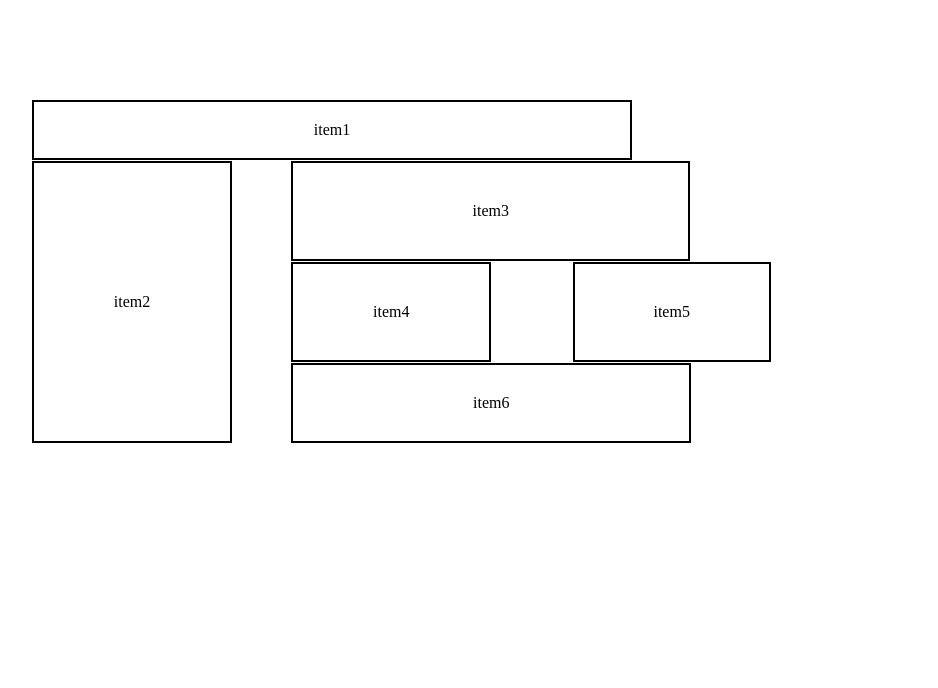
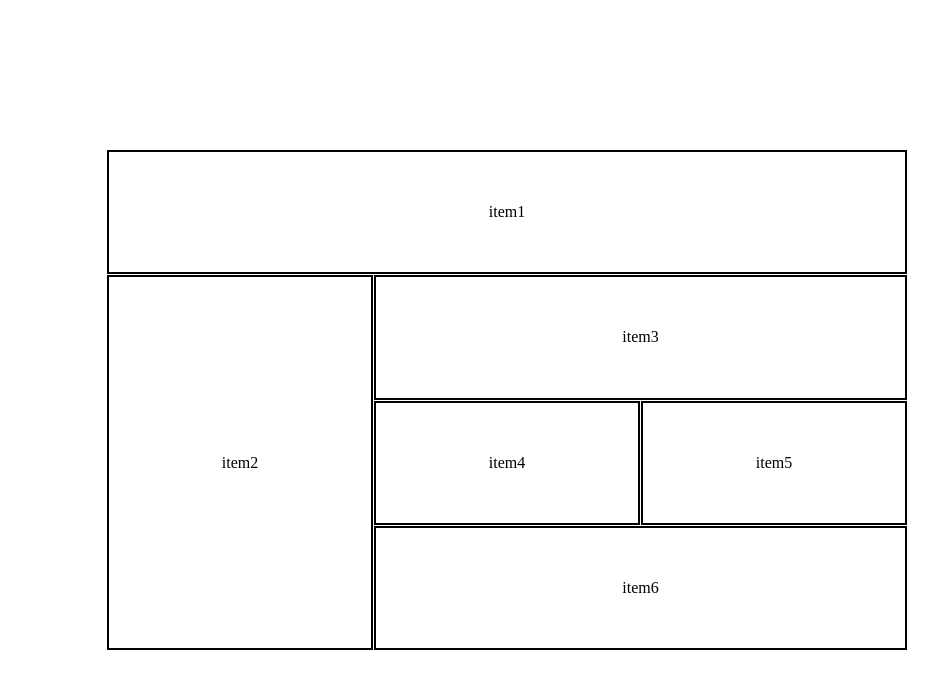
Before and after one commit to White-Devil55995/Assignment-3-siva, a plain HTML site: page index.html in a window 1280 px wide. Shown: the whole page, without its empty margins (133-1071 px from the left). Drawn offline with Linux system fonts and the light colour scheme.

Commit message:
styles are chenged and zip file are add succesfully

```diff
--- a/style.css
+++ b/style.css
@@ -3,75 +3,55 @@
     padding: 0;
     box-sizing: border-box;
 }
+body{
+    display: flex;
+    justify-content: center;
+    align-items: center;
+    width: 100%;
+    height: 100vh;
+
+}
 .container-1{
     display: grid;
     grid-template-columns: repeat(3,1fr);
     grid-template-rows: repeat(4,1fr);
-    gap: 5px;
-    margin: auto;
-     margin-top: 100px;
-    /* margin-left: 100px; */
+    width: 800px;
+    height: 500px;
+    gap: 1px;
 
-
-    /* margin-top: 100px; */
-    /* margin: auto; */
-    /* margin-left: auto; */
 
 }
 .container-1 .items{
     border: 2px solid black;
-    display: inline-flex;
-    justify-content: center;
-    align-items: center;
+     display: inline-flex;
+     justify-content: center;
+     align-items: center;
 }
 .container-1 #item-1{
     grid-row: 1/2;
     grid-column: 1/4;
-    width: 600px;
-    height: 60px;
-    margin-left: 165px;
-    /* display: inline-flex;
-    justify-content: center;
-    align-items: center; */
 }
 .container-1 #item-2{
     grid-column: 1/2;
-    display: inline-flex;
     grid-row: 2/5;
-    width:200px;
-    margin-left: 165px;
-    margin-top: -28px;
-    height: 282px;
+
 }
 .container-1 #item-3{
     grid-row: 2/3;
     grid-column: 2/4;
-    width: 399px;
-    height: 100px;
-    margin-left:-4px;
-    margin-top:-28px;
+
 }
 .container-1 #item-4{
     grid-row:3/4 ;
     grid-column:2/3 ;
-    width: 200px;
-    height: 100px;
-    margin-top: -16px;
-    margin-left: -4px;
+
 }
 .container-1 #item-5{
     grid-row:3/4;
     grid-column:3/4;
-    width: 198px;
-    height:100px;
-    margin-top: -16px;
-    margin-left: -151px;
+
 }
 .container-1 #item-6{
     grid-row:4/5;
     grid-column:2/4 ;
-    width:400px;
-    height: 80px;
-    margin-top: -4px;
-    margin-left: -4px;
 }
```
Also changed, not shown: 1 other file.
